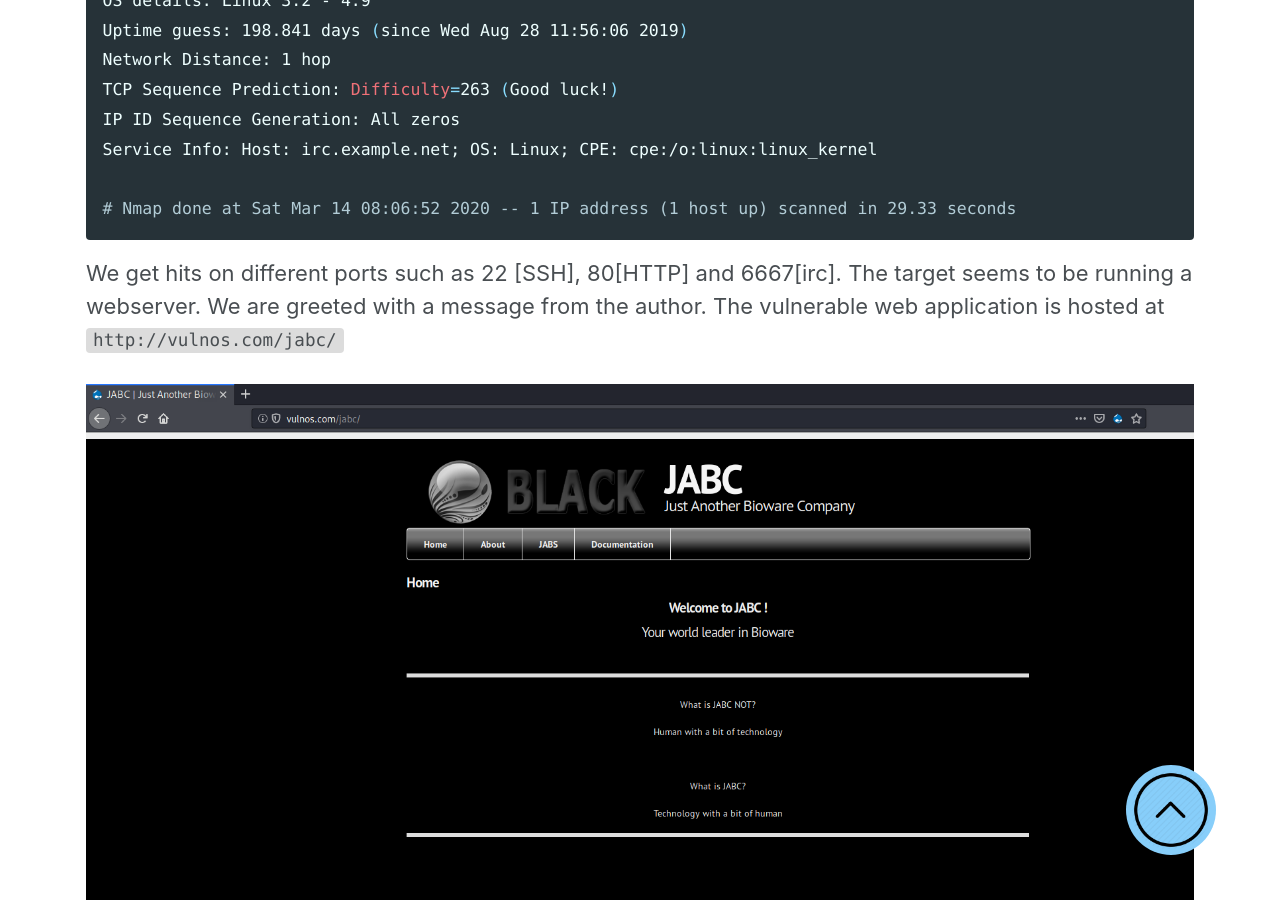
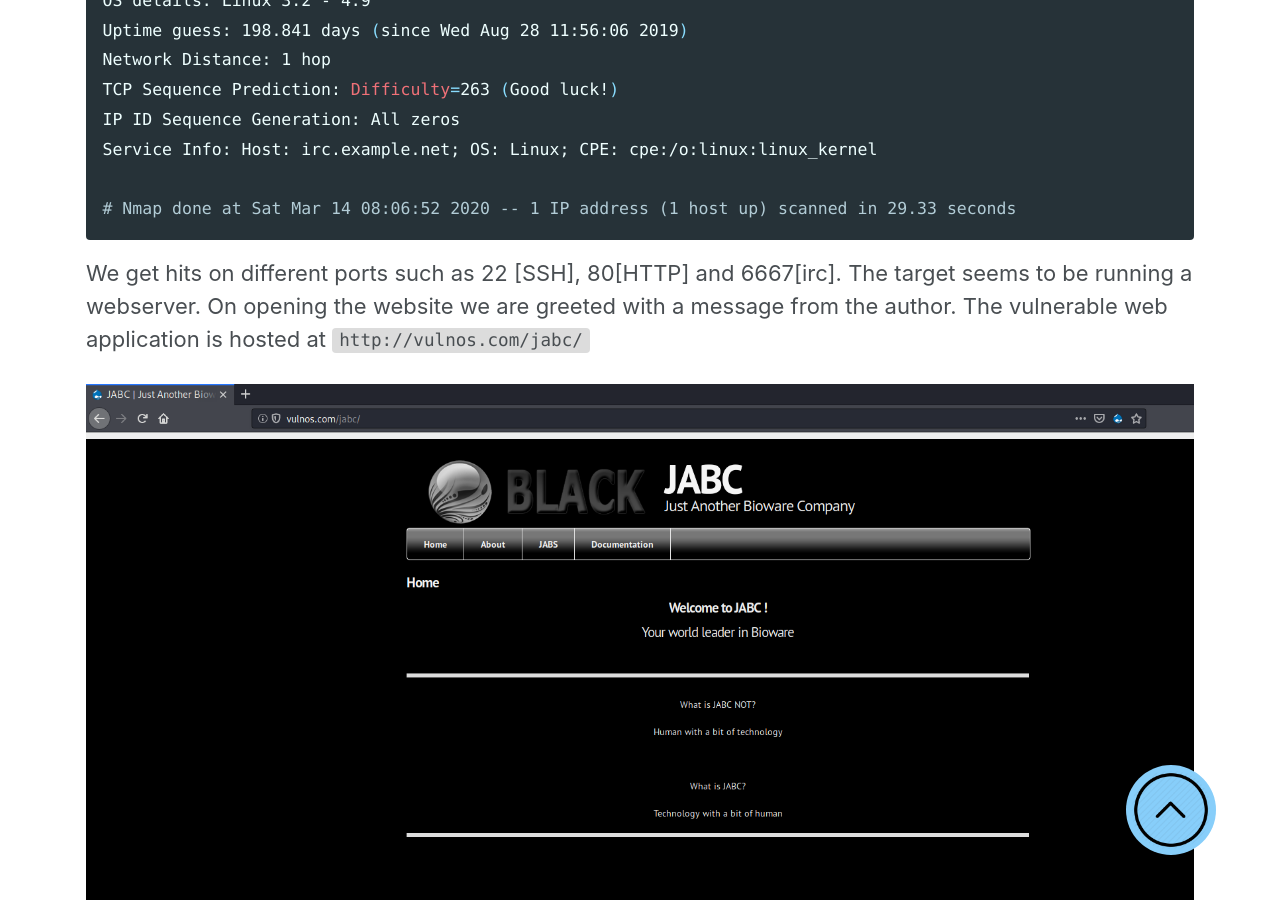
Before and after one commit to JoeNibe/JoeNibe.github.io, a Jekyll site: the page built from _posts/vulnhub/2020-03-24-vulnosv2.md, in a window 1280 px wide and 900 px high, scrolled down 1283 px. Built offline with Jekyll 4.4.1, drawn with Linux system fonts in a browser that asks for light colours; cached includes are drawn as plain includes; nearby versions of some CDN libraries; some of the changed lines change nothing that is shown; some of the changed text lies outside the part shown.

Commit message:
Update 2020-03-24-vulnosv2.md

````diff
--- a/_posts/vulnhub/2020-03-24-vulnosv2.md
+++ b/_posts/vulnhub/2020-03-24-vulnosv2.md
@@ -44,7 +44,7 @@
 # Nmap done at Sat Mar 14 08:06:52 2020 -- 1 IP address (1 host up) scanned in 29.33 seconds
 ```
 We get hits on different ports such as 22 [SSH], 80[HTTP] and 6667[irc]. The target seems to be running a webserver.
-We are greeted with a message from the author. The vulnerable web application is hosted at `http://vulnos.com/jabc/`
+On opening the website we are greeted with a message from the author. The vulnerable web application is hosted at `http://vulnos.com/jabc/`
 
 ![image1]({{ site.url }}{{ site.baseurl }}/assets/images/vulnhubimg/vulnos/web.png){: .align-center}
 
@@ -153,7 +153,7 @@
 Linux Kernel 3.13.0 < 3.19 (Ubuntu 12.04/14.04/14.10/15.04) - 'overlayfs' Local Privilege Escalation (Access /etc/shadow)
 -------------------------------------------------------------------------------------------------------------------------------------------------------
 ```
-We have a [Ubuntu kernel exploit.](https://www.exploit-db.com/exploits/37292)
+We have an [Ubuntu kernel exploit.](https://www.exploit-db.com/exploits/37292) that can be used.
 Copy the exploit `Ubuntu` kernel exploit, compile it and run to get `root`.
 
 ```bash
@@ -201,6 +201,6 @@
 
 We are root!.
 
-## Further Readings
+## Further Reading
 
 1. [Ubuntu Kernel vulnerability explained](https://www.exploit-db.com/exploits/37293)
````
